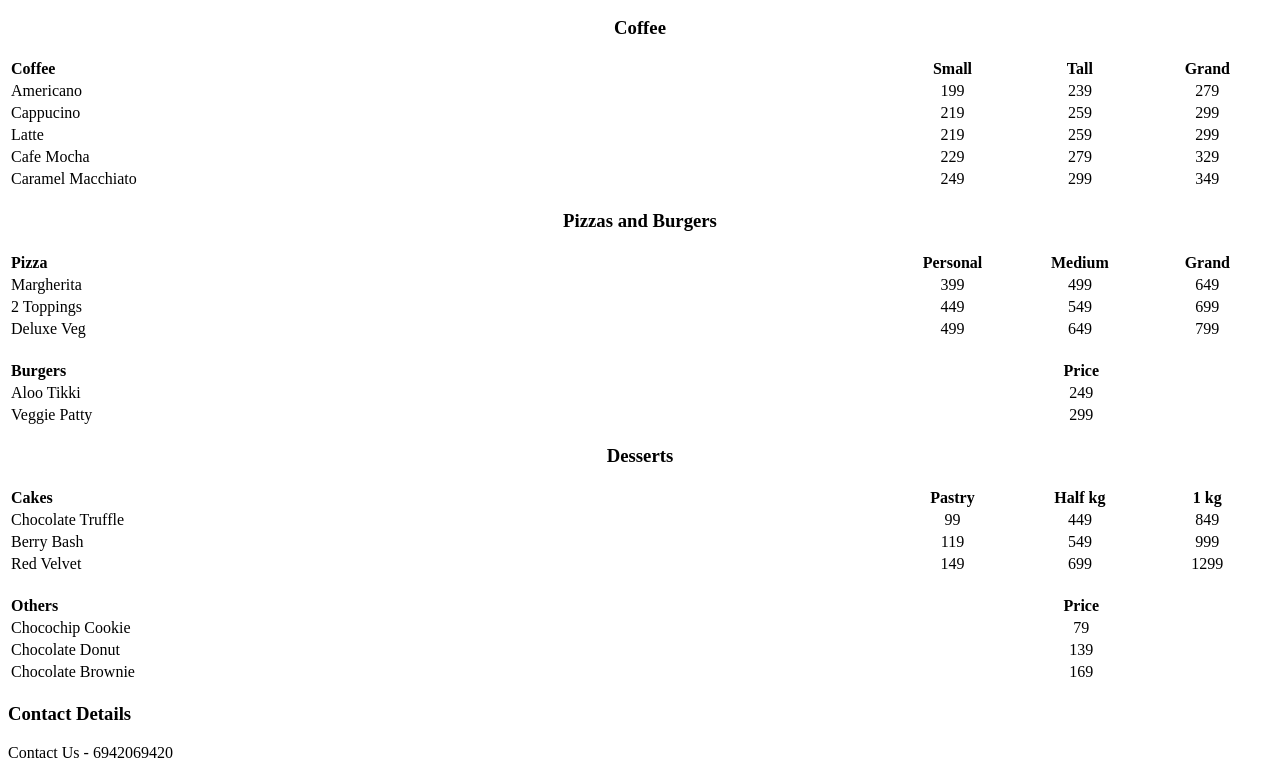
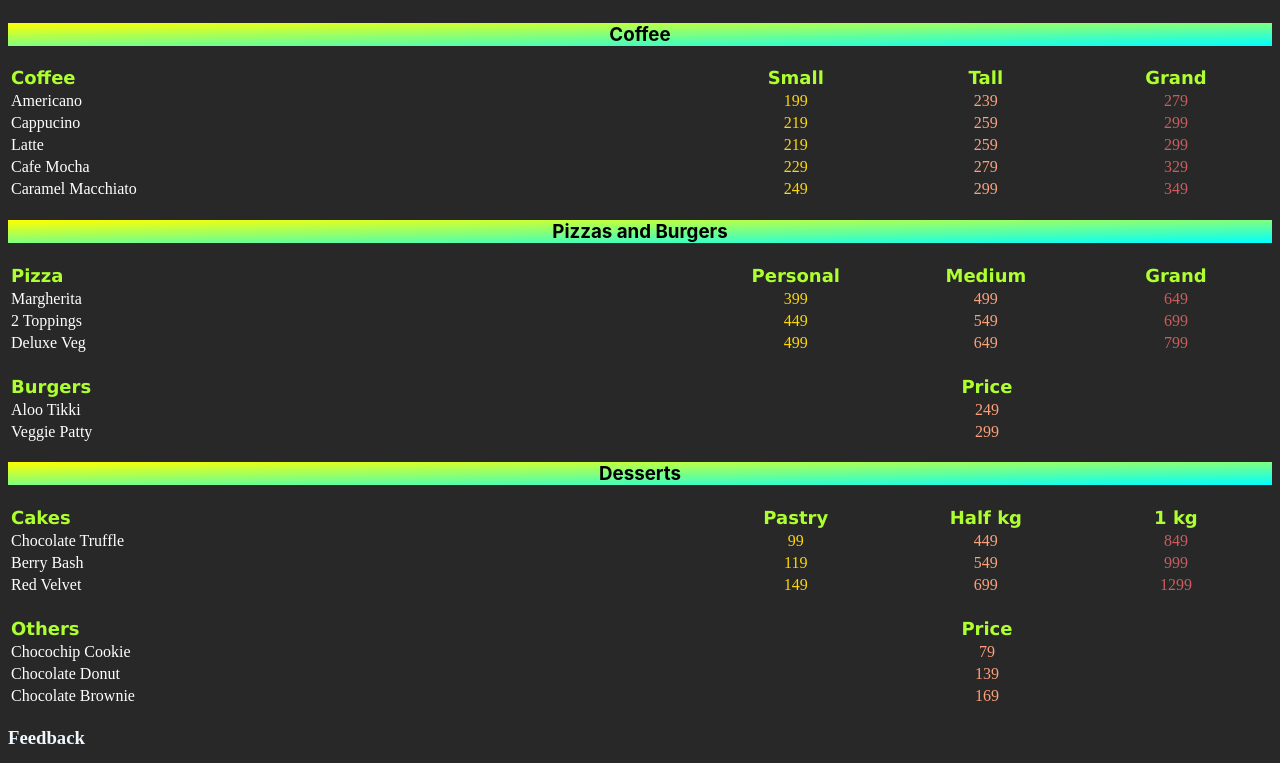
Before and after one commit to RohanNafde/SoC-Assignments, a plain HTML site: page Week 1/Menu and Feedback.html in a window 1280 px wide. Shown: the part 69-832 px from the top of the page. Drawn offline with Linux system fonts and the light colour scheme.

Commit message:
Final-week1

```diff
--- a/Week 1/Menu and Feedback.html
+++ b/Week 1/Menu and Feedback.html
@@ -1,160 +1,160 @@
 <!DOCTYPE html>
 <html>
   <head>
+    <link rel="stylesheet" type="text/css" href="styling.css">
     <title>Menu</title>
   </head>
-  <body>
-    <h2>Menu</h2>
+  <body style="background-color:rgb(40, 40, 40);">
+    <h2 class="store-name">Menu</h2>
 
-    <table style="width: 100%;">
+    <table style="width: 100%;" id="coffee">
       <thead>
-        <caption><h3>Coffee</h3></caption>
+        <caption>
+          <h3 class="table-name">Coffee</h3>
+        </caption>
         <tr>
-          <th style="width: 70%;" align="left">Coffee</th>
-          <th style="width: 10%;">Small</th>
-          <th style="width: 10%;">Tall</th>
-          <th style="width: 10%;">Grand</th>
+          <th style="width: 55%;" align="left" class="table-header">Coffee</th>
+          <th style="width: 15%;" class="table-header">Small</th>
+          <th style="width: 15%;" class="table-header">Tall</th>
+          <th style="width: 15%;" class="table-header">Grand</th>
         </tr>
       </thead>
       <tr>
-        <td align="left">Americano</td>
-        <td align="center">199</td>
-        <td align="center">239</td>
-        <td align="center">279</td>
+        <td align="left" class="product-name">Americano</td>
+        <td align="center" class="regular">199</td>
+        <td align="center" class="medium">239</td>
+        <td align="center" class="large">279</td>
       </tr>
       <tr>
-        <td align="left">Cappucino</td>
-        <td align="center">219</td>
-        <td align="center">259</td>
-        <td align="center">299</td>
+        <td align="left" class="product-name">Cappucino</td>
+        <td align="center" class="regular">219</td>
+        <td align="center" class="medium">259</td>
+        <td align="center" class="large">299</td>
       </tr>
       <tr>
-        <td align="left">Latte</td>
-        <td align="center">219</td>
-        <td align="center">259</td>
-        <td align="center">299</td>
+        <td align="left" class="product-name">Latte</td>
+        <td align="center" class="regular">219</td>
+        <td align="center" class="medium">259</td>
+        <td align="center" class="large">299</td>
       </tr>
       <tr>
-        <td align="left">Cafe Mocha</td>
-        <td align="center">229</td>
-        <td align="center">279</td>
-        <td align="center">329</td>
+        <td align="left" class="product-name">Cafe Mocha</td>
+        <td align="center" class="regular">229</td>
+        <td align="center" class="medium">279</td>
+        <td align="center" class="large">329</td>
       </tr>
       <tr>
-        <td align="left">Caramel Macchiato</td>
-        <td align="center">249</td>
-        <td align="center">299</td>
-        <td align="center">349</td>
+        <td align="left" class="product-name">Caramel Macchiato</td>
+        <td align="center" class="regular">249</td>
+        <td align="center" class="medium">299</td>
+        <td align="center" class="large">349</td>
       </tr>
     </table>
 
-    <table style="width: 100%;">
+    <table style="width: 100%;" id="pizza">
       <thead>
-        <caption><h3>Pizzas and Burgers</h3></caption>
+        <caption>
+          <h3 class="table-name">Pizzas and Burgers</h3>
+        </caption>
         <tr>
-          <th style="width: 70%;" align="left">Pizza</th>
-          <th style="width: 10%;">Personal</th>
-          <th style="width: 10%;">Medium</th>
-          <th style="width: 10%;">Grand</th>
+          <th style="width: 55%;" align="left" class="table-header">Pizza</th>
+          <th style="width: 15%;" class="table-header">Personal</th>
+          <th style="width: 15%;" class="table-header">Medium</th>
+          <th style="width: 15%;" class="table-header">Grand</th>
         </tr>
       </thead>
       <tr>
-        <td align="left">Margherita</td>
-        <td align="center">399</td>
-        <td align="center">499</td>
-        <td align="center">649</td>
+        <td align="left" class="product-name">Margherita</td>
+        <td align="center" class="regular">399</td>
+        <td align="center" class="medium">499</td>
+        <td align="center" class="large">649</td>
       </tr>
       <tr>
-        <td align="left">2 Toppings</td>
-        <td align="center">449</td>
-        <td align="center">549</td>
-        <td align="center">699</td>
+        <td align="left" class="product-name">2 Toppings</td>
+        <td align="center" class="regular">449</td>
+        <td align="center" class="medium">549</td>
+        <td align="center" class="large">699</td>
       </tr>
       <tr>
-        <td align="left">Deluxe Veg</td>
-        <td align="center">499</td>
-        <td align="center">649</td>
-        <td align="center">799</td>
+        <td align="left" class="product-name">Deluxe Veg</td>
+        <td align="center" class="regular">499</td>
+        <td align="center" class="medium">649</td>
+        <td align="center" class="large">799</td>
       </tr>
     </table><br>
 
-    <table style="width: 100%;">
+    <table style="width: 100%;" id="burger">
       <thead>
         <tr>
-          <th style="width: 70%;" align="left">Burgers</th>
-          <th style="width: 30%;">Price</th>
+          <th style="width: 55%;" align="left" class="table-header">Burgers</th>
+          <th style="width: 45%;" class="table-header">Price</th>
         </tr>
       </thead>
       <tr>
-        <td align="left">Aloo Tikki</td>
-        <td align="center">249</td>
+        <td align="left" class="product-name">Aloo Tikki</td>
+        <td align="center" class="medium">249</td>
       </tr>
       <tr>
-        <td align="left">Veggie Patty</td>
-        <td align="center">299</td>
+        <td align="left" class="product-name">Veggie Patty</td>
+        <td align="center" class="medium">299</td>
       </tr>
     </table>
 
-    <table style="width: 100%;">
+    <table style="width: 100%;" id="cake">
       <thead>
         <caption>
-          <h3>Desserts</h3>
+          <h3 class="table-name">Desserts</h3>
         </caption>
         <tr>
-          <th style="width: 70%;" align="left">Cakes</th>
-          <th style="width: 10%;">Pastry</th>
-          <th style="width: 10%;">Half kg</th>
-          <th style="width: 10%;">1 kg</th>
+          <th style="width: 55%;" align="left" class="table-header">Cakes</th>
+          <th style="width: 15%;" class="table-header">Pastry</th>
+          <th style="width: 15%;" class="table-header">Half kg</th>
+          <th style="width: 15%;" class="table-header">1 kg</th>
         </tr>
       </thead>
       <tr>
-        <td align="left">Chocolate Truffle</td>
-        <td align="center">99</td>
-        <td align="center">449</td>
-        <td align="center">849</td>
+        <td align="left" class="product-name">Chocolate Truffle</td>
+        <td align="center" class="regular">99</td>
+        <td align="center" class="medium">449</td>
+        <td align="center" class="large">849</td>
       </tr>
       <tr>
-        <td align="left">Berry Bash</td>
-        <td align="center">119</td>
-        <td align="center">549</td>
-        <td align="center">999</td>
+        <td align="left" class="product-name">Berry Bash</td>
+        <td align="center" class="regular">119</td>
+        <td align="center" class="medium">549</td>
+        <td align="center" class="large">999</td>
       </tr>
       <tr>
-        <td align="left">Red Velvet</td>
-        <td align="center">149</td>
-        <td align="center">699</td>
-        <td align="center">1299</td>
+        <td align="left" class="product-name">Red Velvet</td>
+        <td align="center" class="regular">149</td>
+        <td align="center" class="medium">699</td>
+        <td align="center" class="large">1299</td>
       </tr>
     </table><br>
-    <table style="width: 100%;">
+    <table style="width: 100%;" id="other-dessert">
       <thead>
         <tr>
-          <th style="width: 70%;" align="left">Others</th>
-          <th style="width: 30%;">Price</th>
+          <th style="width: 55%;" align="left" class="table-header">Others</th>
+          <th style="width: 45%;" class="table-header">Price</th>
         </tr>
       </thead>
       <tr>
-        <td align="left">Chocochip Cookie</td>
-        <td align="center">79</td>
+        <td align="left" class="product-name">Chocochip Cookie</td>
+        <td align="center" class="medium">79</td>
       </tr>
       <tr>
-        <td align="left">Chocolate Donut</td>
-        <td align="center">139</td>
+        <td align="left" class="product-name">Chocolate Donut</td>
+        <td align="center" class="medium">139</td>
       </tr>
       <tr>
-        <td align="left">Chocolate Brownie</td>
-        <td align="center">169</td>
+        <td align="left" class="product-name">Chocolate Brownie</td>
+        <td align="center" class="medium">169</td>
       </tr>
     </table>
-    <h3>Contact Details</h3>
-    Contact Us - 6942069420<br>
-    E-mail - customerservice@grandsquarecafe.org<br>
-    We accept Swiggy and Zomato orders<br>
-    No intra city deliveries<br>
 
-    <h3>Feedback</h3>
+    <h3 style="color: aliceblue;">Feedback</h3>
     <form>
-      <table>
+      <table style="background-color: aliceblue;">
         <tr>
           <td><label for="name">Name</label></td>
           <td><input name="name" id="name"></td>
@@ -186,6 +186,6 @@
       </table>
       <button>Submit</button>
     </form><br>
-    <a href="Home Page.html">Go Back</a>
+    <a href="Home Page.html" class="link"><h3>Go Back</h3></a>
   </body>
 </html>
--- a/Week 1/styling.css
+++ b/Week 1/styling.css
@@ -0,0 +1,65 @@
+.image
+{
+  display: block;
+  margin-left: auto;
+  margin-right: auto;
+  width: 50%;
+}
+
+.product-name
+{
+  color: white;
+}
+
+.table-header
+{
+  color:greenyellow;
+  font-family: 'Lucida Sans', 'Lucida Sans Regular', 'Lucida Grande', 'Lucida Sans Unicode', Geneva, Verdana, sans-serif;
+  font-size: large;
+}
+
+.link:link
+{
+  text-align: center;
+  color: aqua;
+}
+
+.link:visited
+{
+  text-align: center;
+  color: aqua;
+}
+
+.details
+{
+  color: white;
+  font-family: Arial, Helvetica, sans-serif;
+}
+
+.store-name
+{
+  background-image: linear-gradient(to bottom right,red,yellow);
+  text-align: center;
+  font-family: Georgia, 'Times New Roman', Times, serif;
+}
+
+.table-name
+{
+  background-image: linear-gradient(to top left,cyan,yellow);
+  font-family:-apple-system, BlinkMacSystemFont, 'Segoe UI', Roboto, Oxygen, Ubuntu, Cantarell, 'Open Sans', 'Helvetica Neue', sans-serif;
+}
+
+.regular
+{
+  color: gold;
+}
+
+.medium
+{
+  color: lightsalmon;
+}
+
+.large
+{
+  color: indianred;
+}
--- a/style.css
+++ /dev/null
@@ -1,4 +0,0 @@
-body
-{
-  background: red;
-}
```
Also changed, not shown: Week 1/Home Page.html (+23 -9 lines).
